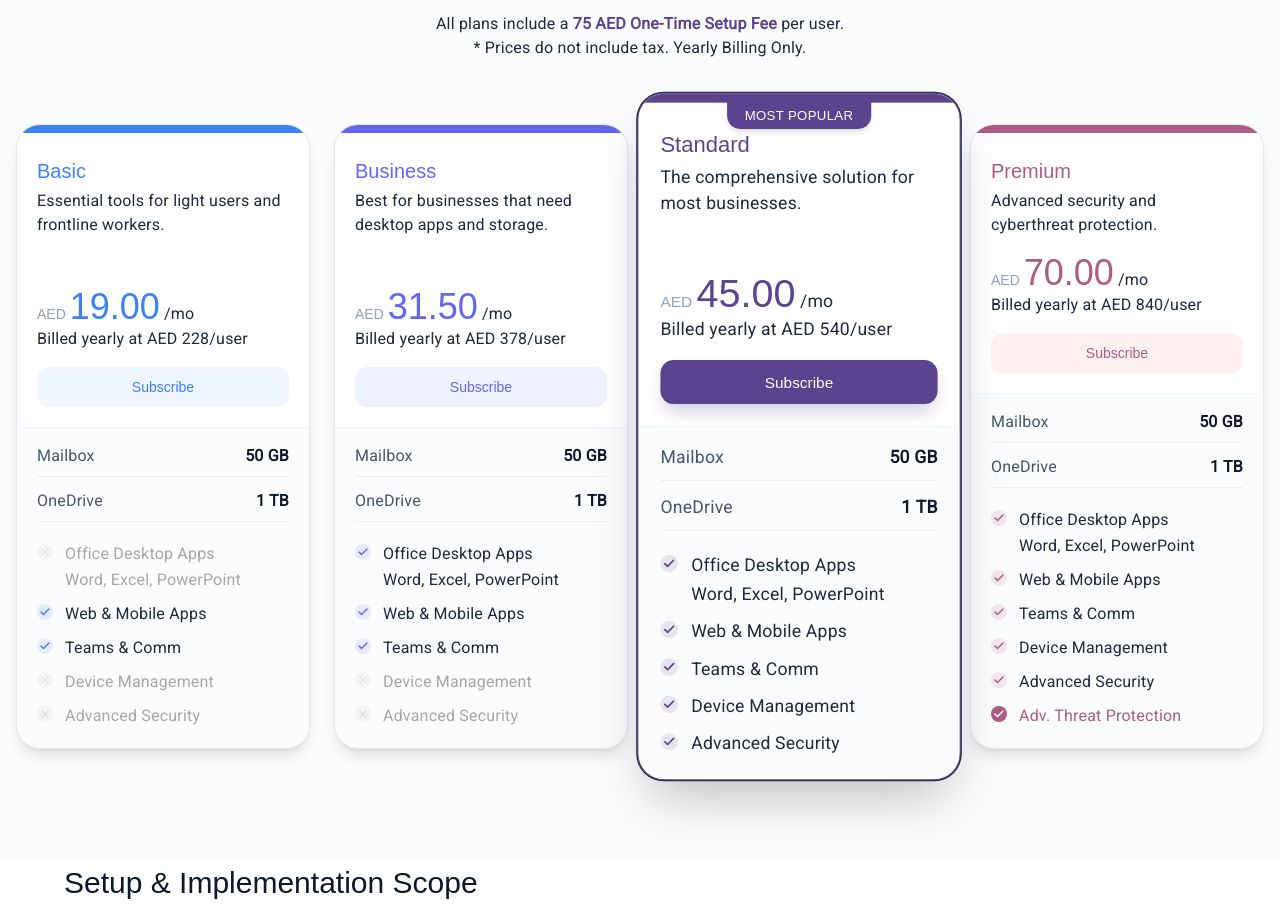
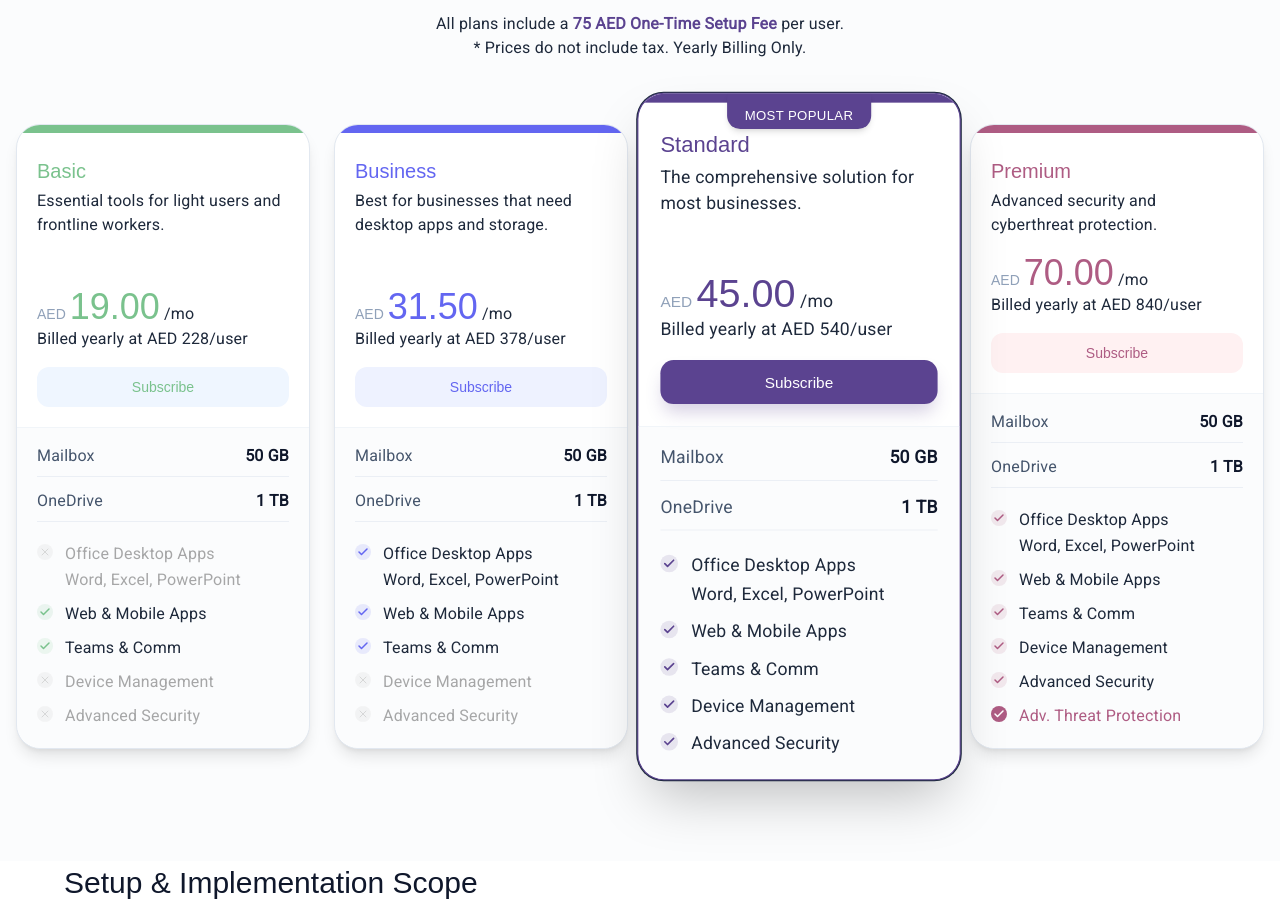
Before and after one commit to alen899-my/arabinfotech, a Next.js app: page /solutions/domainandserver/office365 in a window 1280 px wide. Shown: the part 2160-3072 px from the top of the page. Built offline with nearby package versions, Linux system fonts and the light colour scheme; a web font is replaced by a local one.

Commit message:
added logos

```diff
--- a/components/PricingPage.jsx
+++ b/components/PricingPage.jsx
@@ -19,8 +19,8 @@
       yearlyPrice: "228",
       description: "Essential tools for light users and frontline workers.",
       isPopular: false,
-      themeColor: "#3b82f6", // Blue
-      lightColor: "#eff6ff", // Blue-50
+      themeColor:"#7ac28d",
+      lightColor: "#eff6ff",
       features: {
         email: "50 GB",
         storage: "1 TB",
```
